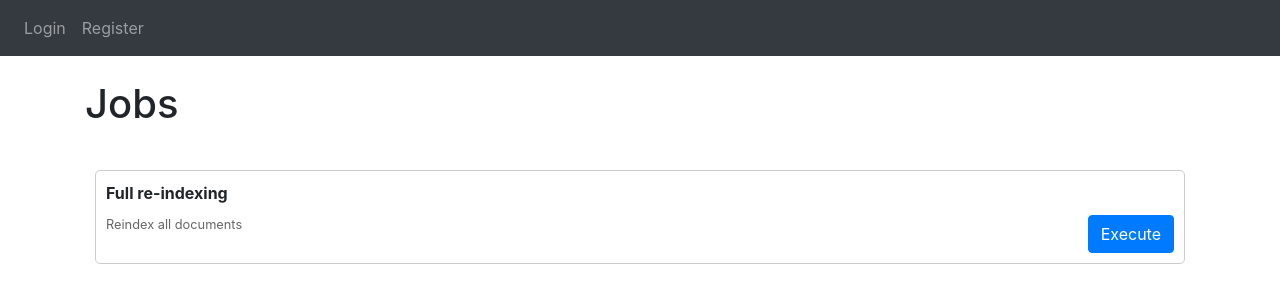
After one commit to linhvu2695/daedalus, a Python web app: template website/templates/jobs.html in a window 1280 px wide. The commit adds this page. Shown: the top 303 px of the page. Run offline with Jinja, Linux system fonts and the light colour scheme; the template is opened without the code that fills it, so the values that code supplies are empty; some libraries are stand-ins or nearby versions.

Commit message:
Implement jobs view

```diff
--- a/website/__init__.py
+++ b/website/__init__.py
@@ -24,9 +24,10 @@ def create_app():
     from .upload import upload
     from .files import files
     from .buffer import buffer
+    from .jobs import jobs
     from .elasticsearch.index import index
 
-    for blueprint in [views, auth, upload, files, buffer, index]:
+    for blueprint in [views, auth, upload, files, buffer, jobs, index]:
         app.register_blueprint(blueprint=blueprint, url_prefix="/")
 
     # Database management
--- a/website/static/style.css
+++ b/website/static/style.css
@@ -58,7 +58,7 @@
   display: none;
 }
 
-/* Document tree*/
+/* Document tree */
 #browser-tree {
   position: fixed;
   left: 0;
@@ -98,7 +98,7 @@
   font-weight: bold;
 }
 
-/*Rightclick-menu*/
+/* Rightclick-menu */
 .rightclick-wrapper {
   position: absolute;
   visibility: hidden;
@@ -187,3 +187,33 @@
   max-width: 100%;
   height: auto;
 }
+
+/* Jobs cell */
+.job-cell {
+  border: 1px solid #ccc;
+  border-radius: 5px;
+  padding: 10px;
+  margin: 10px;
+  display: grid;
+  grid-template-columns: 1fr auto;
+  gap: 10px;
+}
+
+.job-title {
+  font-weight: bold;
+  grid-column: span 2;
+}
+
+.job-description {
+  font-size: 0.8em;
+  color: #666;
+}
+
+.job-execute-button {
+  background-color: #007bff;
+  color: white;
+  border: none;
+  border-radius: 5px;
+  padding: 5px 10px;
+  cursor: pointer;
+}
--- a/website/templates/base.html
+++ b/website/templates/base.html
@@ -24,6 +24,7 @@
                 {%if user.is_authenticated%}
                 <a class="nav-item nav-link" id="home" href="/">Home</a>
                 <a class="nav-item nav-link" id="files" href="/files">Files</a>
+                <a class="nav-item nav-link" id="files" href="/jobs">Jobs</a>
                 <a class="nav-item nav-link" id="logout" href="/logout">Logout</a>
                 {%else%}
                 <a class="nav-item nav-link" id="login" href="/login">Login</a>
--- /dev/null
+++ b/website/templates/jobs.html
@@ -0,0 +1,17 @@
+{% extends "base.html" %}
+{% block title %}Jobs{% endblock %}
+
+{%block content%}
+<br />
+<h1>Jobs</h1>
+<br/>
+
+<div class="job-cell">
+    <div class="job-title">Full re-indexing</div>
+    <div class="job-description">Reindex all documents</div>
+    <form action="/index/doc/full" method="POST">
+        <button type="submit" class="btn btn-primary">Execute</button>
+    </form>
+</div>
+
+{%endblock%}
```
Also changed, not shown: website/elasticsearch/index.py (+16 -2 lines), website/jobs.py (added, +10 -0 lines).
